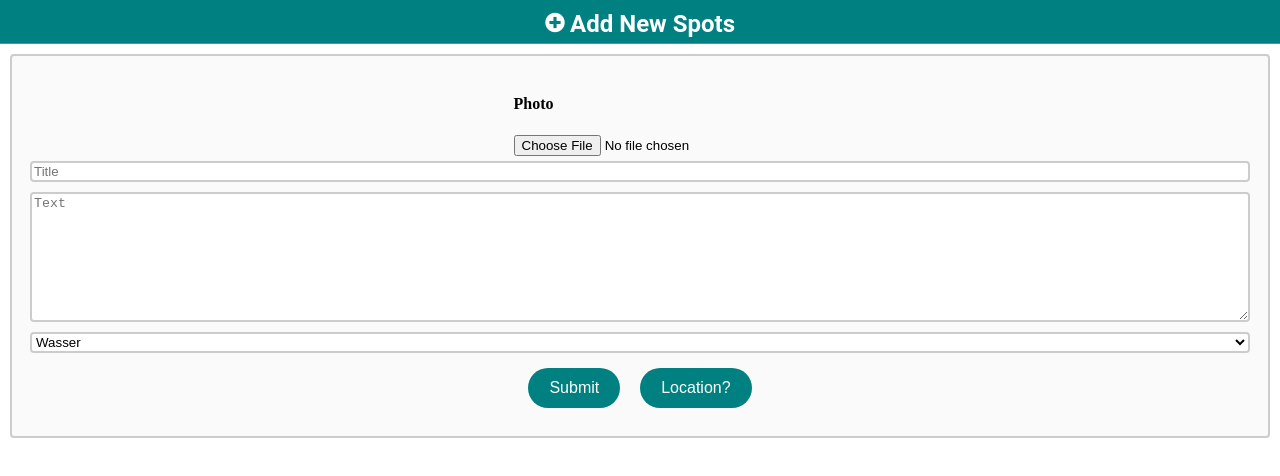
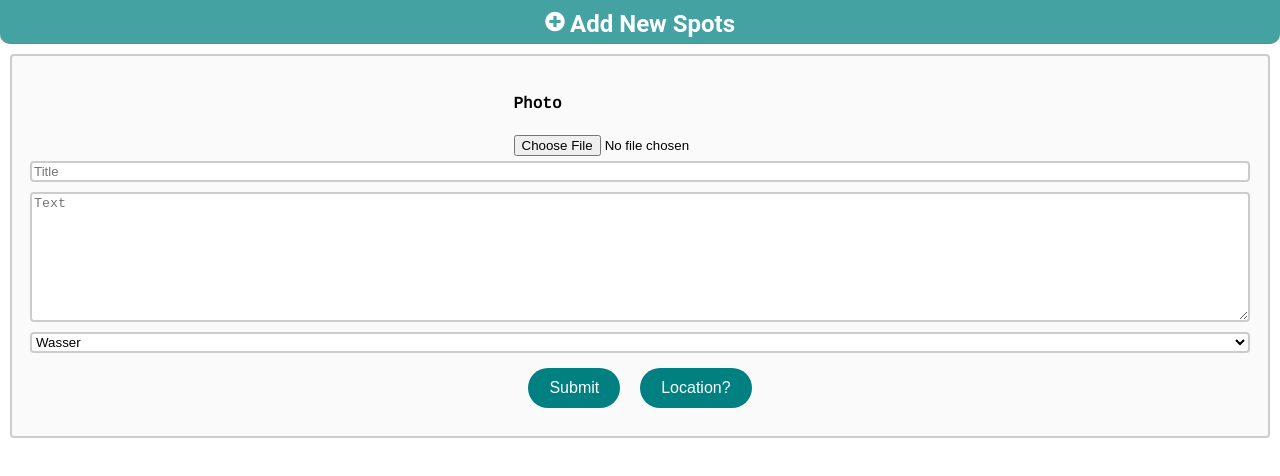
Before and after one commit to landoschmuck/Secret-Spots, a React (Create React App) app: page /add-spots in a window 1280 px wide. Shown: the top 476 px of the page. Built offline with nearby package versions, Linux system fonts and the light colour scheme; no server answers; what react-google-maps would draw is missing.

Commit message:
new color theme and card design

```diff
--- a/public/index.html
+++ b/public/index.html
@@ -15,7 +15,7 @@
       rel="stylesheet"
     />
     <link
-      href="https://fonts.googleapis.com/css?family=Russo+One&display=swap"
+      href="https://fonts.googleapis.com/css?family=Cousine&display=swap"
       rel="stylesheet"
     />
 
--- a/src/app/GlobalStyles.js
+++ b/src/app/GlobalStyles.js
@@ -7,5 +7,6 @@ export default createGlobalStyle`
 
     html, body {
         margin: 0;
+        font-family: 'Cousine', monospace;
     }
 `;
--- a/src/components/Card.js
+++ b/src/components/Card.js
@@ -3,13 +3,12 @@ import styled from "styled-components";
 import PropTypes from "prop-types";
 import Headline from "./Headline";
 import Map from "./Map";
+import Divider from "./Divider";
 
 const Bookmark = styled.div`
   position: absolute;
   right: 12px;
   top: -6px;
-  width: 20px;
-  height: 15px;
   background: ${props => (props.active ? "#98c2e0" : "black")};
   transition: all 0.4s ease;
 
@@ -43,13 +42,16 @@ const StyledCard = styled.div`
   overflow: auto;
   height: 500px;
   margin: 10px;
-  margin-top: 44px;
   display: flex;
   flex-direction: column;
   position: relative;
   color: black;
   background: white;
-  box-shadow: 7px 10px 9px -5px rgba(235, 235, 235, 1);
+  box-shadow: 1px 4px 10px 4px rgba(214, 211, 214, 1);
+
+  @media (min-width: 500px) {
+    width: 350px;
+  }
 `;
 
 const MapContainer = styled.div`
@@ -103,7 +105,9 @@ function Card({
   return (
     <>
       <StyledCard>
-        <Bookmark active={bookmarked} onClick={onBookmark} />
+        <Bookmark active={bookmarked} onClick={onBookmark}>
+          <i className="far fa-star" />
+        </Bookmark>
         <ImgContainer>
           <Img src={headImg} />
         </ImgContainer>
@@ -122,6 +126,7 @@ function Card({
           />
         </MapContainer>
       </StyledCard>
+      <Divider />
     </>
   );
 }
--- a/src/components/Divider.js
+++ b/src/components/Divider.js
@@ -2,7 +2,6 @@ import styled from "styled-components";
 
 const Divider = styled.hr`
   width: 250px;
-  margin-bottom: 32px;
   color: black;
   font-size: 20px;
 `;
--- a/src/components/Footer.js
+++ b/src/components/Footer.js
@@ -5,7 +5,7 @@ import PropTypes from "prop-types";
 
 const Footer = styled.footer`
   height: 65px;
-  background: teal;
+  background: #45a2a2;
   width: 100%;
   display: flex;
   align-items: center;
@@ -17,6 +17,8 @@ const Footer = styled.footer`
   opacity: ${props => (props.visible ? 1 : 0)};
   transition: all 0.5s ease;
   border-top: solid 1px grey;
+  border-top-left-radius: 10px;
+  border-top-right-radius: 10px;
 `;
 
 const FooterLink = styled(Link)`
@@ -29,12 +31,12 @@ const FooterLink = styled(Link)`
   margin: 35px 20px 35px;
 
   &:hover {
-    background-color: #ddd;
+    background-color: teal;
     color: black;
   }
 
   &:active {
-    background-color: #98c2e0;
+    background-color: teal;
     color: white;
   }
 `;
--- a/src/components/Header.js
+++ b/src/components/Header.js
@@ -4,7 +4,7 @@ import PropTypes from "prop-types";
 import Headline from "./Headline";
 
 const StyledHeader = styled.div`
-  background: teal;
+  background: #45a2a2;
   display: flex;
   align-items: center;
   justify-content: center;
@@ -14,6 +14,8 @@ const StyledHeader = styled.div`
   width: 100vw;
   z-index: 1;
   border-bottom: solid 1px grey;
+  border-bottom-left-radius: 10px;
+  border-bottom-right-radius: 10px;
 `;
 
 const StyledLogo = styled.span`
@@ -21,7 +23,7 @@ const StyledLogo = styled.span`
   font-size: 20px;
   padding-right: 5px;
   margin-top: 4px;
-  background: teal;
+  background: #45a2a2;
 `;
 
 const StyledHeadline = styled(Headline)`
--- a/src/components/Map.js
+++ b/src/components/Map.js
@@ -79,6 +79,7 @@ function Map({ center, spots, zoom, onMapClick }) {
             <InfoWindowImg src={selectedSpot.headImg} />
             <h2>{selectedSpot.title}</h2>
             <p>{selectedSpot.text}</p>
+            <p>{selectedSpot.tags}</p>
           </div>
         </InfoWindow>
       )}
--- a/src/pages/SecretSpots.js
+++ b/src/pages/SecretSpots.js
@@ -8,6 +8,8 @@ const CardContainer = styled.div`
   display: flex;
   flex-direction: column;
   width: 100vw;
+  justify-content: center;
+  align-items: center;
 `;
 
 const BookmarkButton = styled(ActionButton)`
@@ -18,7 +20,6 @@ const BookmarkButton = styled(ActionButton)`
   width: 38px;
   height: 38px;
   margin-top: 4px;
-  background: teal;
 `;
 
 function SecretSpots({
```
